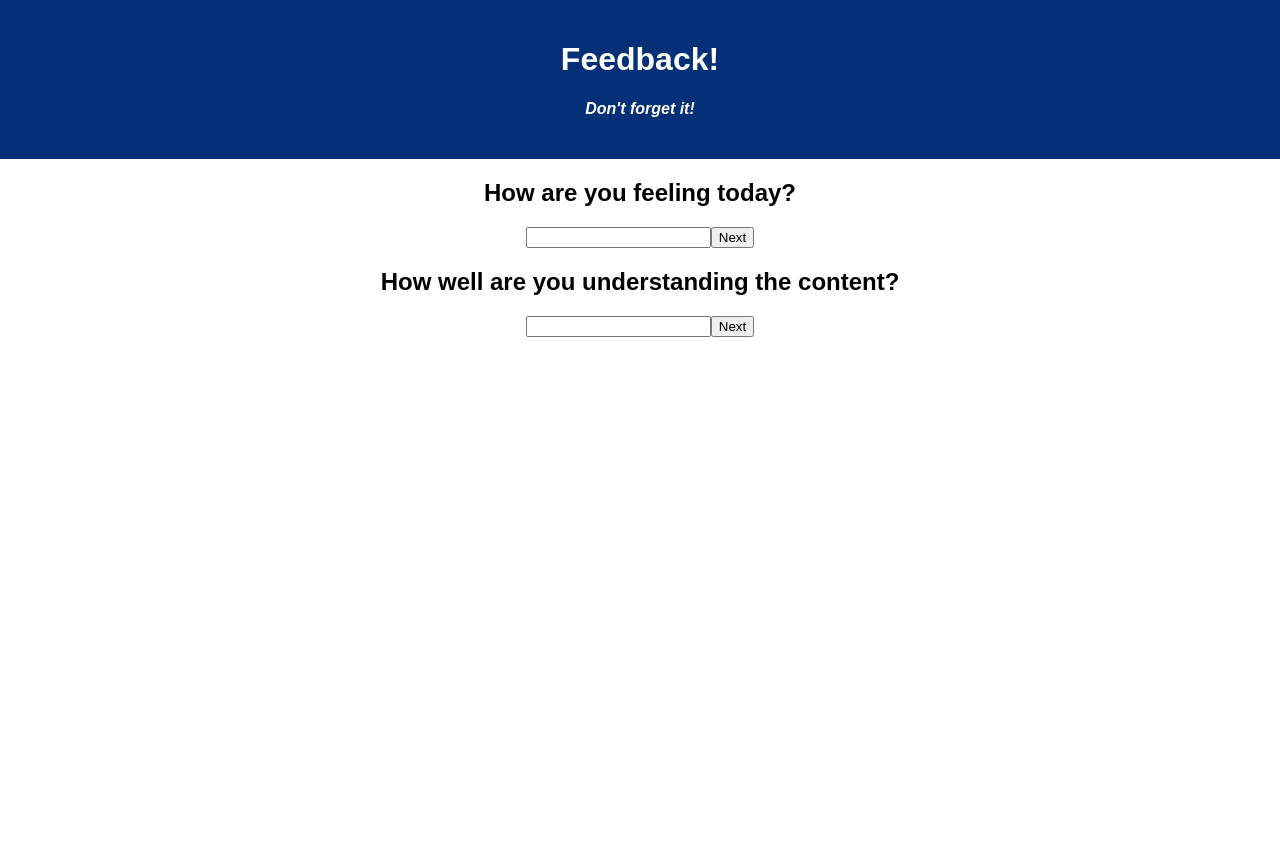
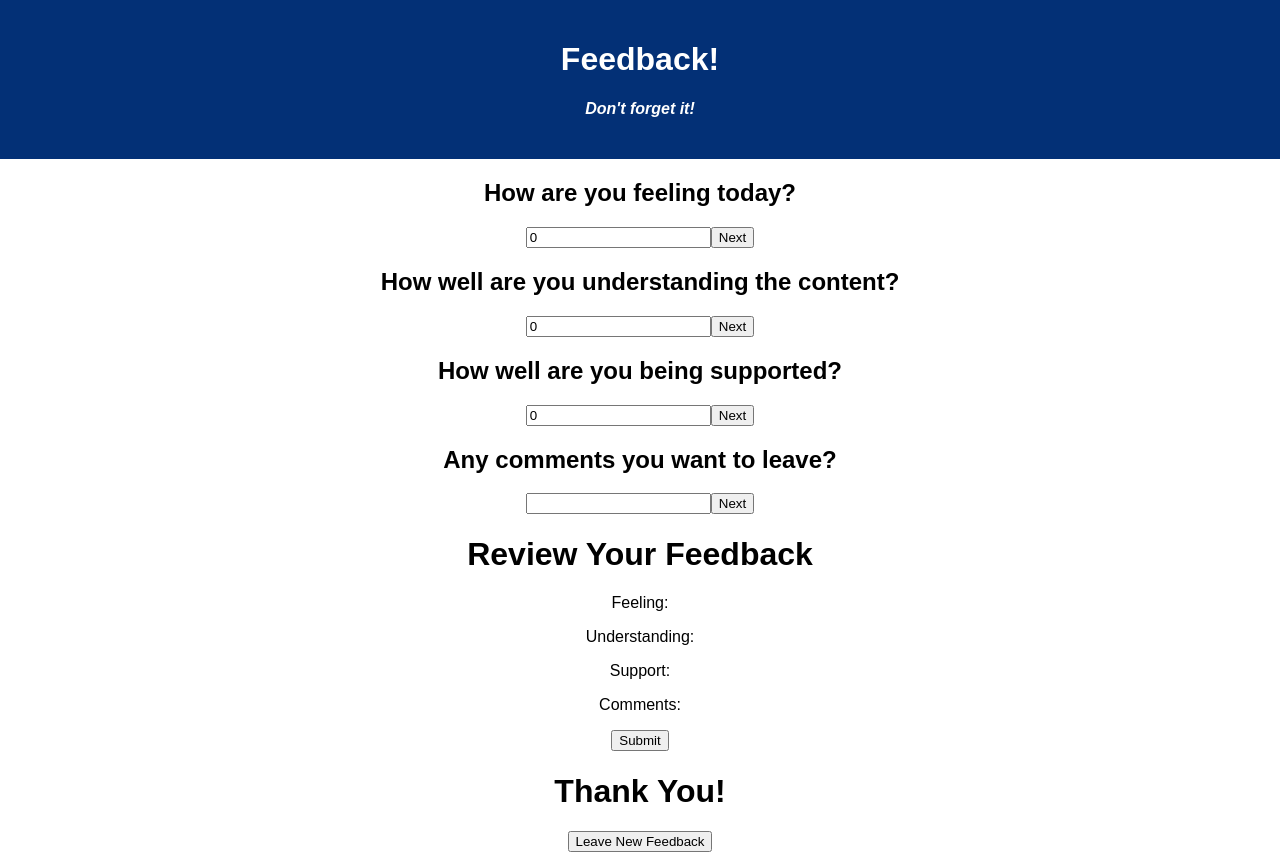
Before and after one commit to CaptHOG/weekend-redux-feedback-loop2, a React (Create React App) app: page /#/ in a window 1280 px wide. Before the commit the page ends 800 px from the top, so only its background shows below. Built offline with nearby package versions, Linux system fonts and the light colour scheme; no server answers.

Commit message:
created Feeling component

```diff
--- a/src/components/App/App.jsx
+++ b/src/components/App/App.jsx
@@ -2,11 +2,15 @@ import React, { useState, useEffect } from 'react';
 import axios from 'axios';
 import './App.css';
 import { useDispatch, useSelector } from 'react-redux';
+import { HashRouter as Router, Route } from 'react-router-dom';
+import Feeling from '../Feeling';
 
 
 function App() {
-  const [feelingInput, setFeelingInput] = useState('');
-  const [understandingInput, setUnderstandingInput] = useState('');
+  const [feelingInput, setFeelingInput] = useState(0);
+  const [understandingInput, setUnderstandingInput] = useState(0);
+  const [supportInput, setSupportInput] = useState(0);
+  const [commentInput, setCommentInput] = useState('');
 
   // useSelector: this is the hook we use to GET or READ
   // data from the Redux store.
@@ -38,34 +42,44 @@ function App() {
     })
   }
 
-  const handleSubmit = event => {
+  const handleDispatch = event => {
     event.preventDefault();
 
-    console.log(`Adding feedback`, {feelingInput});
+    console.log(`dispatch feedback`, {
+      feelingInput, understandingInput, supportInput, commentInput});
 
     dispatch({
       type: 'SET_FEEDBACKLIST',
       payload: {
-        feeling: feelingInput
+        feeling: feelingInput,
+        understanding: understandingInput,
+        support: supportInput,
+        comment: commentInput
       }
     })
-
-    // axios({
-    //   method: 'POST',
-    //   url: '/feedback',
-    //   data: {
-    //     feeling: feelingInput
-    //   }
-    // }).then((response) => {
-    //   // Call the fetchFeedback function, which is going to
-    //   // GET /feedback, then update the feedbackList reducer:
-    //   fetchFeedback();
-    // }).catch((err) => {
-    //   console.error('handleSubmit fail:', err)
-    // })
   };
 
+  const handlePost = () => {
+    axios({
+      method: 'POST',
+      url: '/feedback',
+      data: {
+        feeling: feelingInput,
+        understanding: understandingInput,
+        support: supportInput,
+        comment: commentInput
+      }
+    }).then((response) => {
+      // Call the fetchFeedback function, which is going to
+      // GET /feedback, then update the feedbackList reducer:
+      fetchFeedback();
+    }).catch((err) => {
+      console.error('handleSubmit fail:', err)
+    })
+  }
+
   return (
+    <Router>
       <div className='App'>
         <header className='App-header'>
           <h1 className='App-title'>Feedback!</h1>
@@ -73,20 +87,13 @@ function App() {
         </header>
 
         {/* Feeling Page */}
-      <h2>How are you feeling today?</h2>
-      <form onSubmit={handleSubmit}>
-        <input
-          required="required"
-          type="number"
-          value={feelingInput}
-          onChange={(event) => setFeelingInput(event.target.value)}
-        />
-        <button type="submit">Next</button>
-      </form>
+        <Route>
+          <Feeling handleDispatch={handleDispatch}/>
+        </Route>
 
         {/* Understanding Page */}
         <h2>How well are you understanding the content?</h2>
-      <form onSubmit={handleSubmit}>
+        <form onSubmit={handleDispatch}>
           <input
             required="required"
             type="number"
@@ -96,8 +103,44 @@ function App() {
           <button type="submit">Next</button>
         </form>
 
-      {/* Last Page */}
+        {/* Support Page */}
+        <h2>How well are you being supported?</h2>
+        <form onSubmit={handleDispatch}>
+          <input
+            required="required"
+            type="number"
+            value={supportInput}
+            onChange={(event) => setSupportInput(event.target.value)}
+          />
+          <button type="submit">Next</button>
+        </form>
+
+        {/* Comment Page */}
+        <h2>Any comments you want to leave?</h2>
+        <form onSubmit={handleDispatch}>
+          <input
+            type="text"
+            value={commentInput}
+            onChange={(event) => setCommentInput(event.target.value)}
+          />
+          <button type="submit">Next</button>
+        </form>
+
+        {/* Review Page */}
+        <h1>Review Your Feedback</h1>
+        <form onSubmit={handlePost}>
+          <p>Feeling: {feedbackList.feeling}</p>
+          <p>Understanding: {feedbackList.understanding}</p>
+          <p>Support: {feedbackList.support}</p>
+          <p>Comments: {feedbackList.comment}</p>
+          <button type="submit">Submit</button>
+        </form>
+
+        {/* Thank You Page */}
+        <h1>Thank You!</h1>
+        <button>Leave New Feedback</button>
       </div>
+    </Router>
   );
 }
 
--- /dev/null
+++ b/src/components/Feeling.jsx
@@ -0,0 +1,24 @@
+import { useState } from "react";
+
+
+function Feeling({ handleDispatch }) {
+  const [feelingInput, setFeelingInput] = useState(0);
+
+  return (
+    <>
+      <h2>How are you feeling today?</h2>
+      <form onSubmit={handleDispatch}>
+        <input
+          required="required"
+          type="number"
+          value={feelingInput}
+          onChange={(event) => setFeelingInput(event.target.value)}
+        />
+        <button>Next</button>
+      </form>
+    </>
+  )
+}
+
+
+export default Feeling;
```
Also changed, not shown: 1 other file (tests, documents, lock files or other folders). Lines whose indentation alone changed are shown as unchanged.
